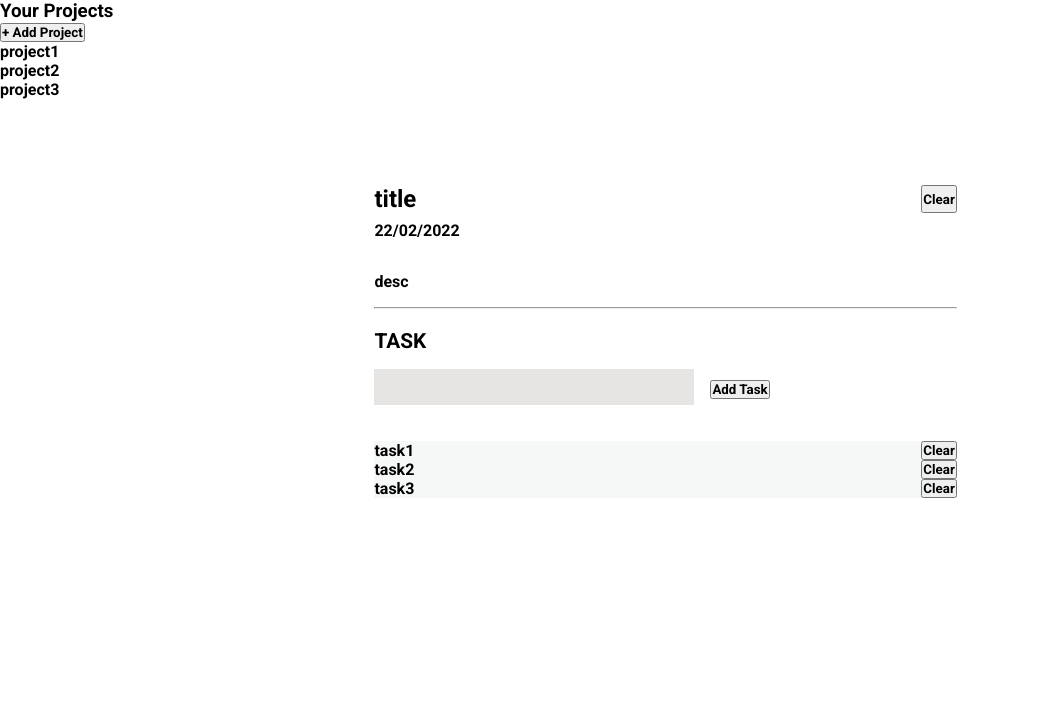
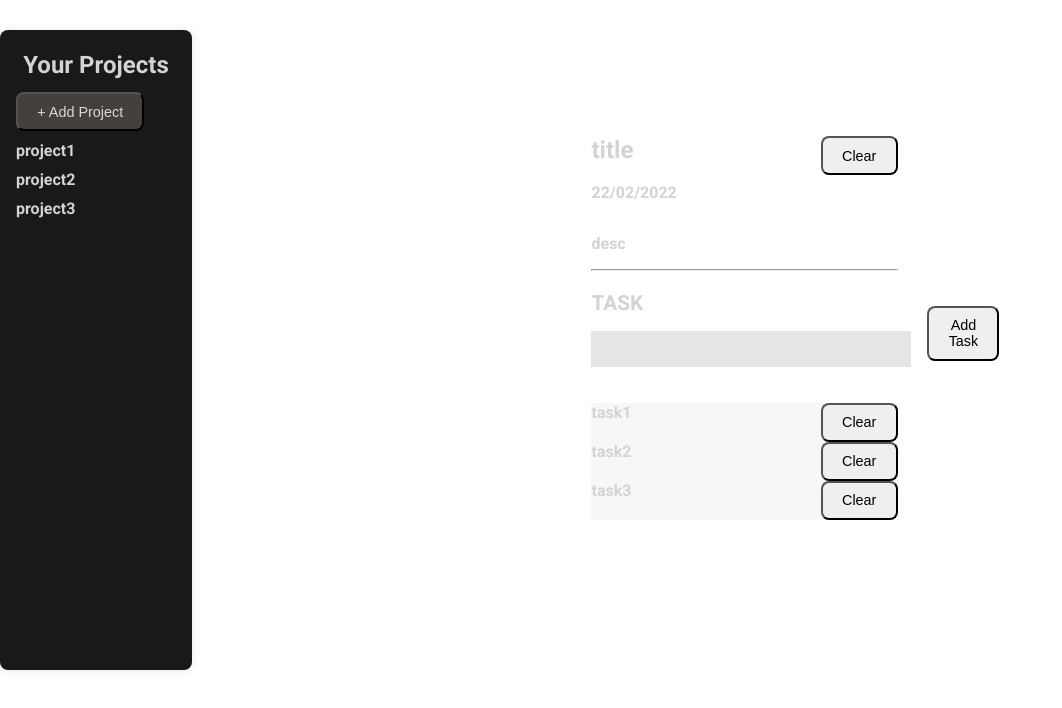
Before and after one commit to elperez365/TaskManagerReactCourse, a React (Vite) app: page / in a window 1280 px wide. Shown: the top 708 px of the page, without its empty margins (0-1062 px from the left). Built offline with nearby package versions, Linux system fonts and the light colour scheme.

Commit message:
style with css modules of sidebar

```diff
--- a/src/App.jsx
+++ b/src/App.jsx
@@ -4,8 +4,12 @@ import Sidebar from "./components/Layouts/Sidebar/Sidebar";
 function App() {
   return (
     <>
-      <Sidebar />
-      <Outlet />
+      <div className="interface">
+        <section className="sidenav">
+          <Sidebar />
+        </section>
+        <Outlet />
+      </div>
     </>
   );
 }
--- a/src/components/Layouts/Sidebar/Sidebar.jsx
+++ b/src/components/Layouts/Sidebar/Sidebar.jsx
@@ -1,12 +1,16 @@
 import { DUMMYDATA } from "../../../data/mockData.js";
 import { useState } from "react";
+import Button from "../../Reusable/Button/Button";
+import classes from "./Sidebar.module.css";
 
 export default function Sidebar() {
   return (
     <>
-      <h3>Your Projects</h3>
-      <div className="content">
-        <button>+ Add Project</button>
+      <section className={classes.content}>
+        <h3 className={classes.title}>Your Projects</h3>
+        <Button type="button" action="create">
+          + Add Project
+        </Button>
         <section>
           {DUMMYDATA.map((project) => (
             <ul key={project.id}>
@@ -14,7 +18,7 @@ export default function Sidebar() {
             </ul>
           ))}
         </section>
-      </div>
+      </section>
     </>
   );
 }
--- /dev/null
+++ b/src/components/Layouts/Sidebar/Sidebar.module.css
@@ -0,0 +1,8 @@
+@import url("https://fonts.googleapis.com/css2?family=Orbitron:wght@700&family=Roboto:ital,wght@0,700;1,100;1,300;1,900&display=swap");
+.title {
+  font-size: 1.5rem;
+  margin-bottom: 0.5rem;
+  padding: 5px;
+  color: lightgray;
+  text-align: center;
+}
--- a/src/index.css
+++ b/src/index.css
@@ -17,3 +17,27 @@
   -webkit-box-sizing: border-box;
   -moz-box-sizing: border-box;
 }
+
+.interface {
+  margin-top: 30px;
+  display: flex;
+  flex-direction: row;
+  align-items: space-between;
+  justify-content: space-between;
+  color: lightgray;
+}
+
+.sidenav {
+  background-color: rgb(27, 25, 24);
+  min-width: 15vw;
+  min-height: 80vh;
+  padding: 1rem;
+  border-radius: 0.5rem;
+  box-shadow: 0 0 10px rgba(0, 0, 0, 0.1);
+
+  & ul {
+    list-style-type: none;
+    padding: 0;
+    margin: 10px 0 10px 0;
+  }
+}
```
